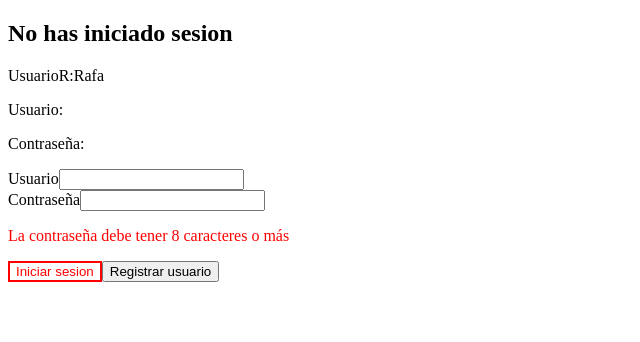
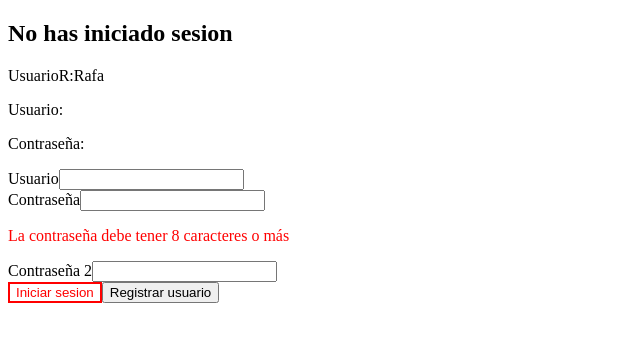
Before and after one commit to az-rbl/demo02, a React (Create React App) app in the folder demo02/: page / in a window 1280 px wide. Shown: the top 342 px of the page, without its empty margins (0-640 px from the left). Built offline with nearby package versions, Linux system fonts and the light colour scheme.

Commit message:
useEffect

```diff
--- a/demo02/src/components/FormularioLogin.js
+++ b/demo02/src/components/FormularioLogin.js
@@ -1,4 +1,4 @@
-import React, {useState} from "react";
+import React, {useState, useEffect} from "react";
 import Boton from "../estilos/boton";
 import Button from "react-bootstrap/Button";
 
@@ -9,13 +9,20 @@ const FormularioLogin = (props) => {
     const [userR, SetUserR] =useState("Rafa");
     const [passwordR, SetPasswordR] =useState("123");
     const [mayor8, Setmayor8]=useState(false);
+    const [password2, SetPassword2] =useState("");
     const ChangeR =(e)=>{
         SetPasswordR(password)
         SetUserR(user)
     }
+
+    useEffect(()=>{
+        console.log("montando componente...");
+    },[]);
+
+
     const Change =(e)=>{
         if(e.target.name ==="user"){
-        console.log(e.target.value);
+        //console.log(e.target.value);
         SetUser(e.target.value);
 
 
@@ -24,6 +31,14 @@ const FormularioLogin = (props) => {
             SetPassword(e.target.value)
             if(e.target.value.length>7)
             Setmayor8(true)
+            else
+            Setmayor8(false)
+
+        }
+        else if(e.target.name ==="password2"){
+            //console.log(e.target.value);
+            SetPassword2(e.target.value);
+
 
         }
             };
@@ -72,6 +87,14 @@ const FormularioLogin = (props) => {
             ):(<>
             <p style={{color:'red'}} >La contraseña debe tener 8 caracteres o más</p>
             </>)}
+
+        </div>
+        <div>
+            <label htmlFor="password2">Contraseña 2</label>
+        <input type="password" name ="password2" id = "password2"
+            value={password2}
+            onChange={Change}
+            />
         </div>
         <Boton>Iniciar sesion</Boton>
         <Button type ="button" onClick={Registrar}>Registrar usuario</Button>
```
